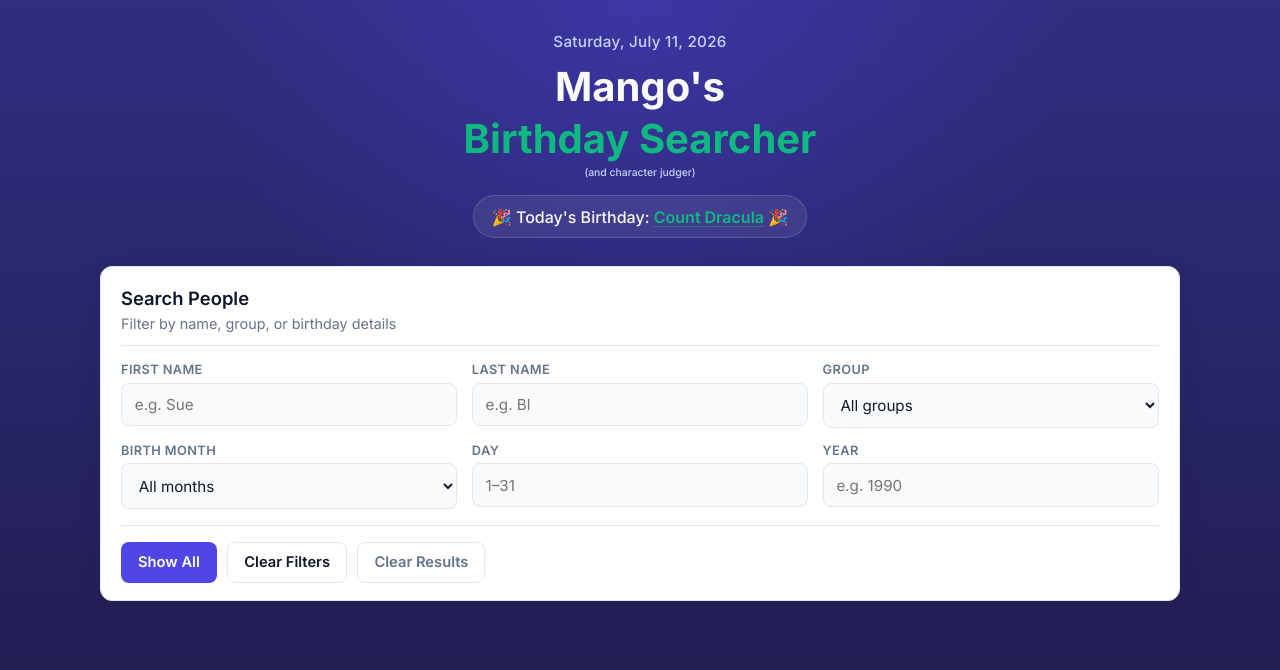
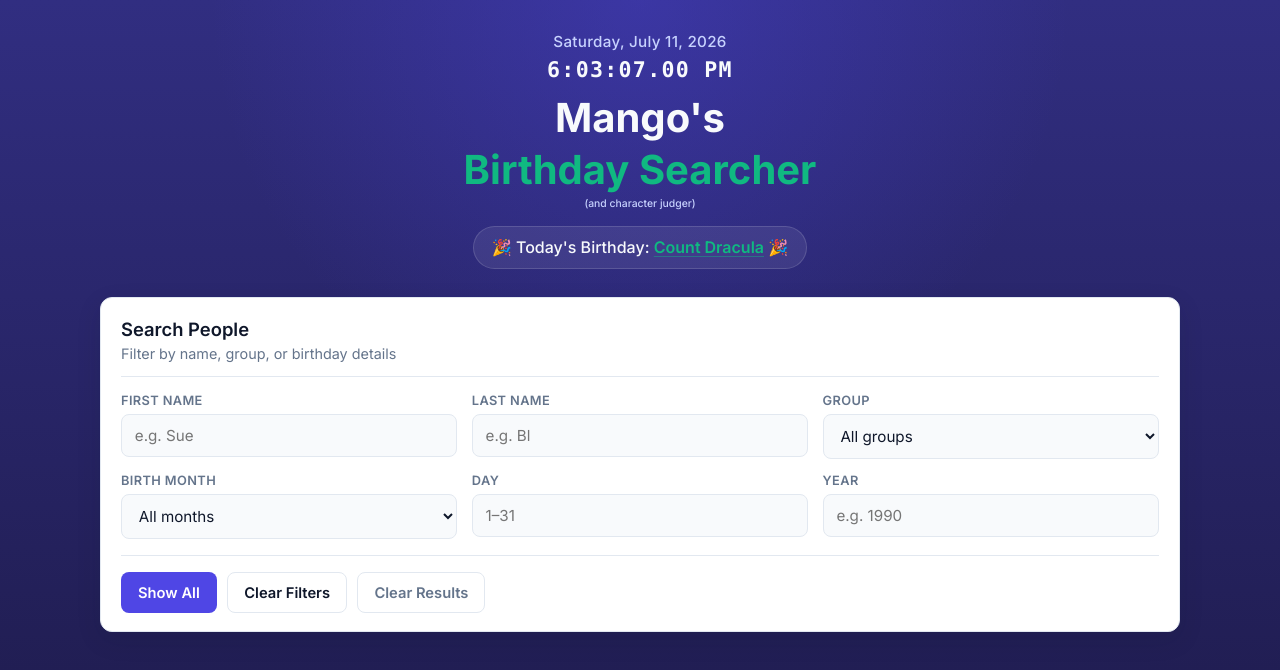
Before and after one commit to generalNada/zeeMango, a website with bundled scripts: page index.html in a window 1280 px wide. Built offline with nearby package versions, Linux system fonts and the light colour scheme.

Commit message:
Tweakers

```diff
--- a/index.html
+++ b/index.html
@@ -16,6 +16,7 @@
     <div class="app">
       <header class="app-header">
         <p id="currentDate" class="current-date"></p>
+        <p id="digitalClock" class="digital-clock" aria-label="Current time"></p>
         <h1 class="heading">
           Mango's
           <span class="heading-accent">Birthday Searcher</span>
--- a/script.js
+++ b/script.js
@@ -414,6 +414,27 @@ function displayCurrentDate() {
   });
 }
 
+function displayDigitalClock() {
+  const clockEl = document.getElementById("digitalClock");
+  const now = new Date();
+  const hours = now.getHours();
+  const minutes = String(now.getMinutes()).padStart(2, "0");
+  const seconds = String(now.getSeconds()).padStart(2, "0");
+  const hundredths = String(Math.floor(now.getMilliseconds() / 10)).padStart(
+    2,
+    "0"
+  );
+  const period = hours >= 12 ? "PM" : "AM";
+  const displayHours = hours % 12 || 12;
+
+  clockEl.textContent = `${displayHours}:${minutes}:${seconds}.${hundredths} ${period}`;
+}
+
+function startDigitalClock() {
+  displayDigitalClock();
+  setInterval(displayDigitalClock, 10);
+}
+
 function getTodaysBirthdays() {
   const now = new Date();
   const todayMonth = MONTHS[now.getMonth()];
@@ -494,4 +515,5 @@ function displayTodaysBirthdays() {
 populateGroupDropdown();
 updateDropdownWithCounts();
 displayCurrentDate();
+startDigitalClock();
 displayTodaysBirthdays();
--- a/style.css
+++ b/style.css
@@ -46,11 +46,21 @@ body {
 }
 
 .current-date {
-  margin: 0 0 0.75rem;
+  margin: 0 0 0.35rem;
   font-size: 0.95rem;
   font-weight: 500;
   letter-spacing: 0.02em;
   color: var(--text-on-dark-muted);
+}
+
+.digital-clock {
+  margin: 0 0 0.75rem;
+  font-family: "SF Mono", "Menlo", "Consolas", monospace;
+  font-size: 1.35rem;
+  font-weight: 600;
+  font-variant-numeric: tabular-nums;
+  letter-spacing: 0.06em;
+  color: var(--text-on-dark);
 }
 
 .heading {
```
